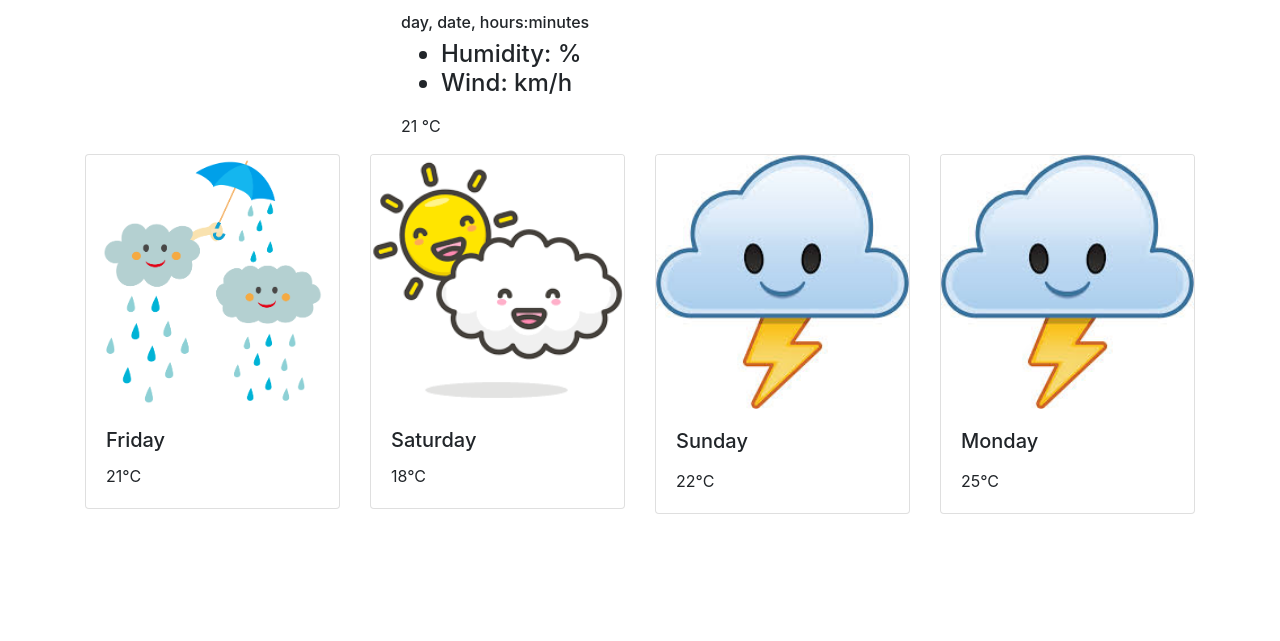
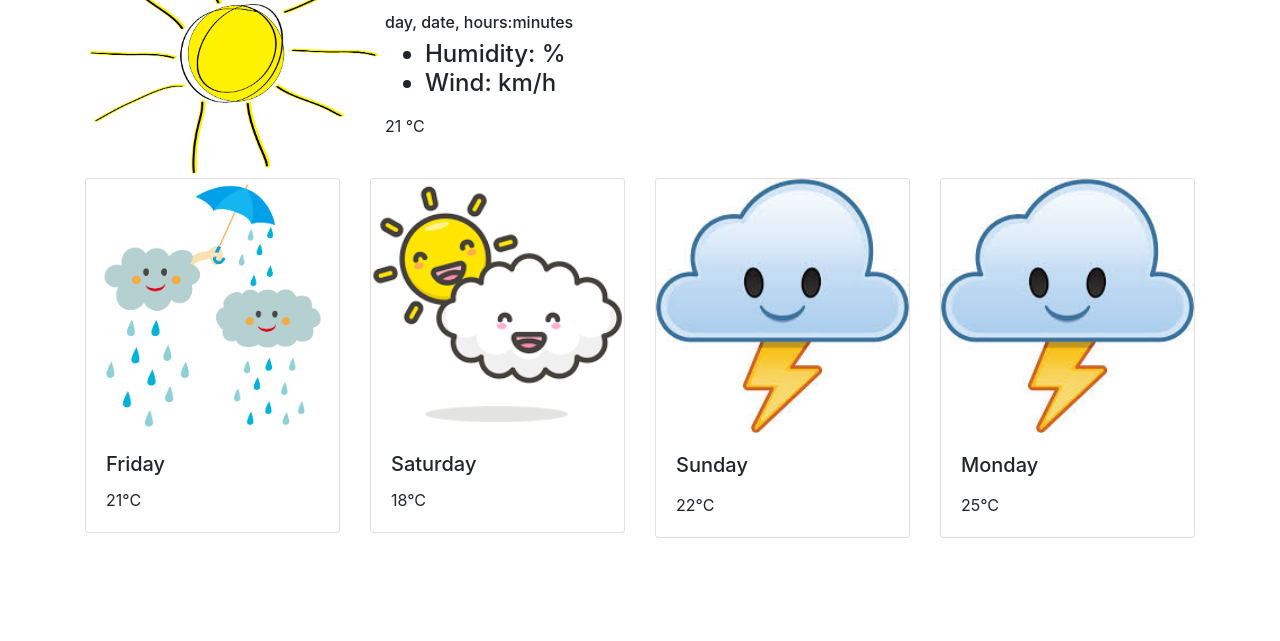
Before and after one commit to danielabuzone/my-first-project, a plain HTML site: page index.html in a window 1280 px wide. Shown: the part 159-800 px from the top of the page. Drawn offline with nearby package versions, Linux system fonts and the light colour scheme; a script that the page names is missing.

Commit message:
Fix Img Sun

```diff
--- a/index.html
+++ b/index.html
@@ -21,7 +21,7 @@
             </div>
         </form>
         <div class="media">
-            <img src="src/img/sun.png" width="300" class="mr-3" alt="sunny" />
+<img src="src/img/sun.png" width=300px class="sun" />
             <div class="media-body">
                 <h1 id="city">Abbotsford</h1>
                 <p class="cityName">Britsh Columbia - Canada</p>
```
Also changed, not shown: src/img/sun.png (renamed from src/sun.png).
